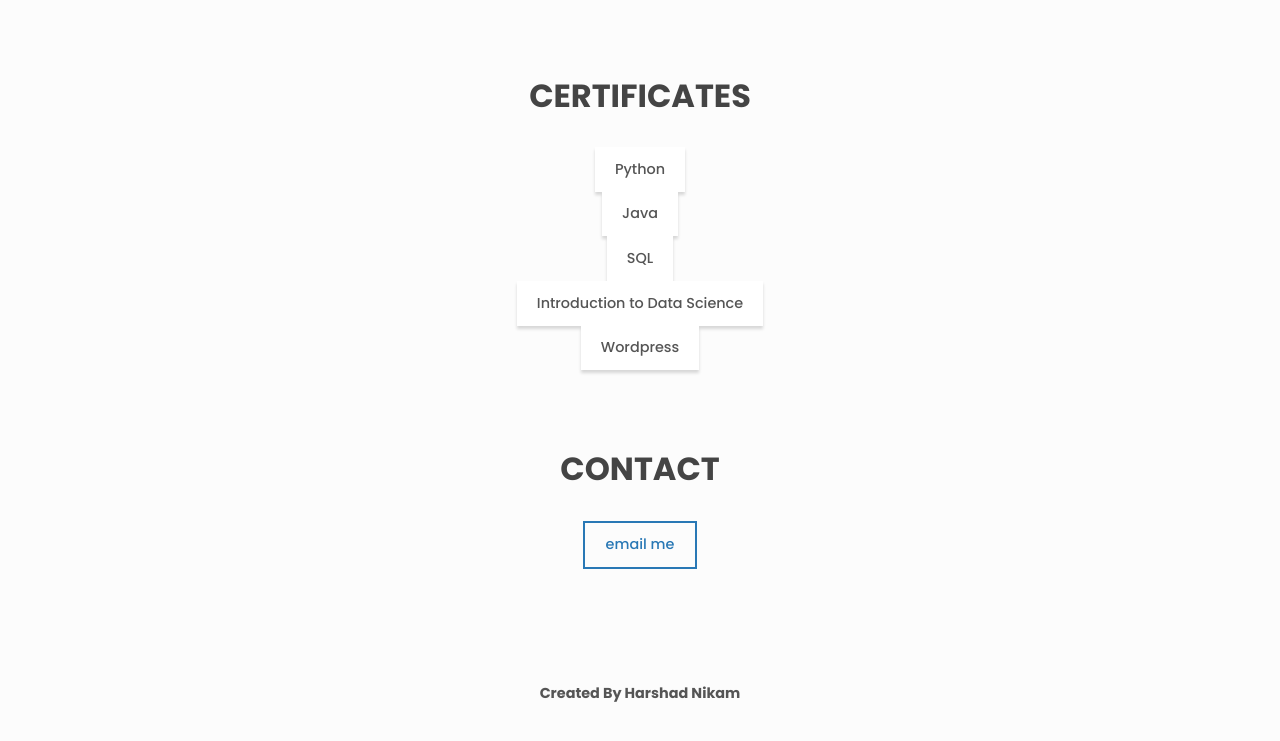
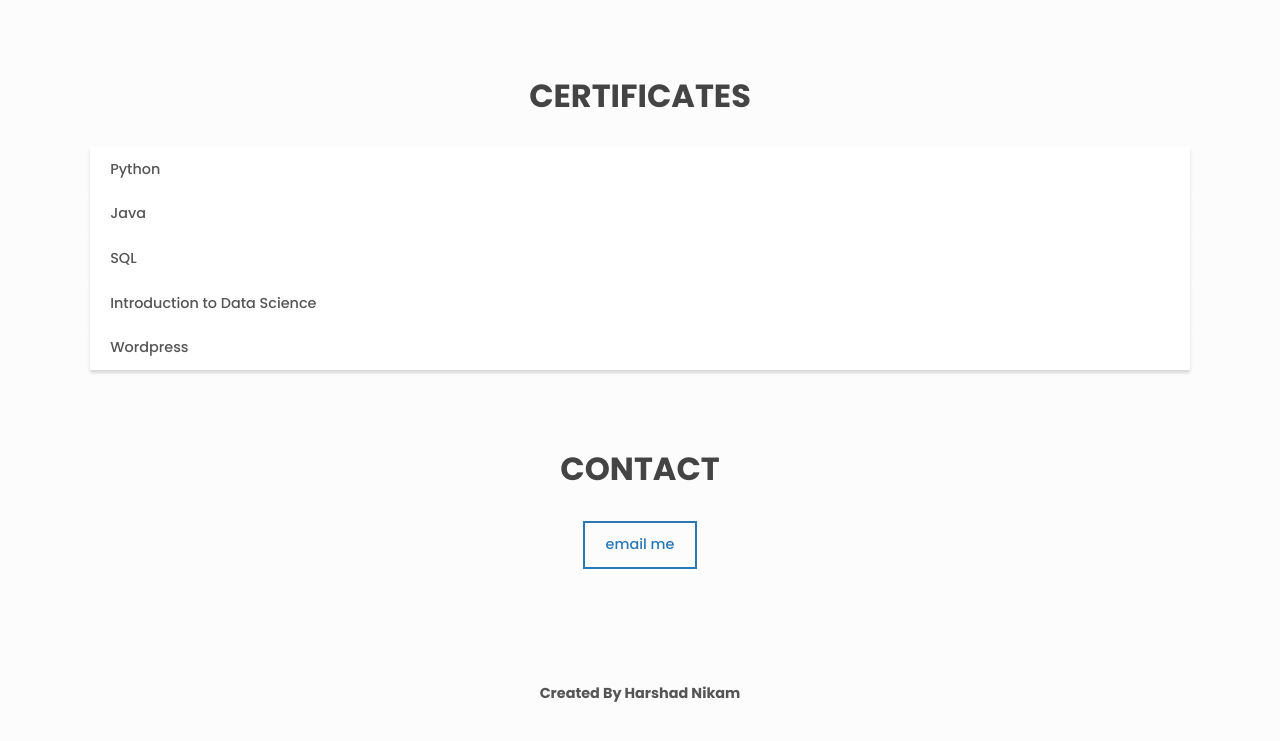
Before and after one commit to harshad-nikam/Portfolio, a plain HTML site: page index.html in a window 1280 px wide. Shown: the part 1419-2160 px from the top of the page. Drawn offline with Linux system fonts and the light colour scheme.

Commit message:
index.html

```diff
--- a/index.html
+++ b/index.html
@@ -166,7 +166,7 @@ driven to continuously develop skills and contribute to innovative projects.
         </ul>
       </section>
 <!--Certificates-->
-      <section class="section contact center" id="contact">
+      <section class="section skills" id="skills">
         <h2 class="section__title">Certificates</h2>
         <a href="https://drive.google.com/file/d/1TkoMQWSnbSKWsuetZGXMoljD2EyrE6fG/view?usp=sharing">
           <span class="btn btn--plain">Python</span>
```
